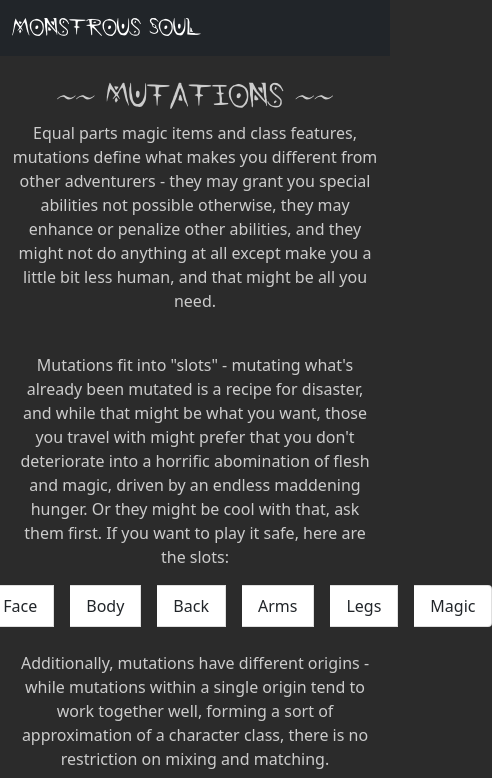
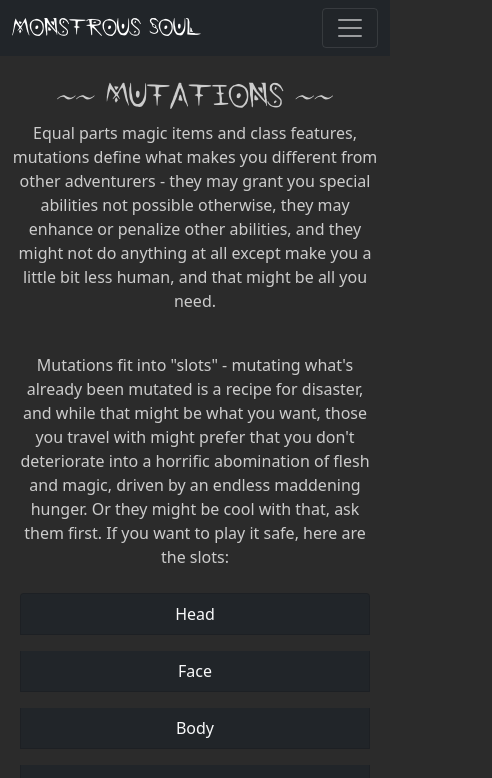
Before and after one commit to Cody-j-w/monstrous-soul, a website built with webpack: page public/mutations.html in a window 390 px wide. Shown: the top 778 px of the page, 492 px wide, since content can reach past the window. Built offline with nearby package versions, Linux system fonts and the light colour scheme; some packages are replaced by stand-ins of ours.

Commit message:
Update responsiveness

```diff
--- a/public/mutations.html
+++ b/public/mutations.html
@@ -26,6 +26,9 @@
         <nav class="navbar navbar-dark bg-dark navbar-expand-lg">
             <div class="container-fluid">
                 <a href="/" class="navbar-brand test">Monstrous Soul</a>
+                <button class="navbar-toggler" type="button" data-bs-toggle="collapse" data-bs-target="#site-nav" aria-controls="site-nav" aria-expanded="false" aria-label="Toggle navigation">
+                    <span class="navbar-toggler-icon"></span>
+                  </button>
                 <div class="collapse navbar-collapse" id="site-nav">
                     <div class="navbar-nav">
                         <a class="nav-link active" href="./mutations.html">Mutations</a>
@@ -43,14 +46,14 @@
                 <p>Equal parts magic items and class features, mutations define what makes you different from other adventurers - they may grant you special abilities not possible otherwise, they may enhance or penalize other abilities, and they might not do anything at all except make you a little bit less human, and that might be all you need.</p>
                 <br>
                 <p>Mutations fit into "slots" - mutating what's already been mutated is a recipe for disaster, and while that might be what you want, those you travel with might prefer that you don't deteriorate into a horrific abomination of flesh and magic, driven by an endless maddening hunger. Or they might be cool with that, ask them first. If you want to play it safe, here are the slots:</p>
-                <ul class="list-group list-group-horizontal justify-content-center">
-                    <li class="list-group-item mx-2">Head</li>
-                    <li class="list-group-item mx-2">Face</li>
-                    <li class="list-group-item mx-2">Body</li>
-                    <li class="list-group-item mx-2">Back</li>
-                    <li class="list-group-item mx-2">Arms</li>
-                    <li class="list-group-item mx-2">Legs</li>
-                    <li class="list-group-item mx-2">Magic</li>
+                <ul class="list-group list-group-horizontal-md justify-content-center">
+                    <li class="list-group-item bg-dark text-light mx-2 my-2">Head</li>
+                    <li class="list-group-item bg-dark text-light mx-2 my-2">Face</li>
+                    <li class="list-group-item bg-dark text-light mx-2 my-2">Body</li>
+                    <li class="list-group-item bg-dark text-light mx-2 my-2">Back</li>
+                    <li class="list-group-item bg-dark text-light mx-2 my-2">Arms</li>
+                    <li class="list-group-item bg-dark text-light mx-2 my-2">Legs</li>
+                    <li class="list-group-item bg-dark text-light mx-2 my-2">Magic</li>
                 </ul>
                 <br>
                 <p>Additionally, mutations have different origins - while mutations within a single origin tend to work together well, forming a sort of approximation of a character class, there is no restriction on mixing and matching.</p>
```
Also changed, not shown: public/equipment.html (+3 -0 lines), public/index.html (+3 -0 lines), public/spellcasting.html (+3 -0 lines).
